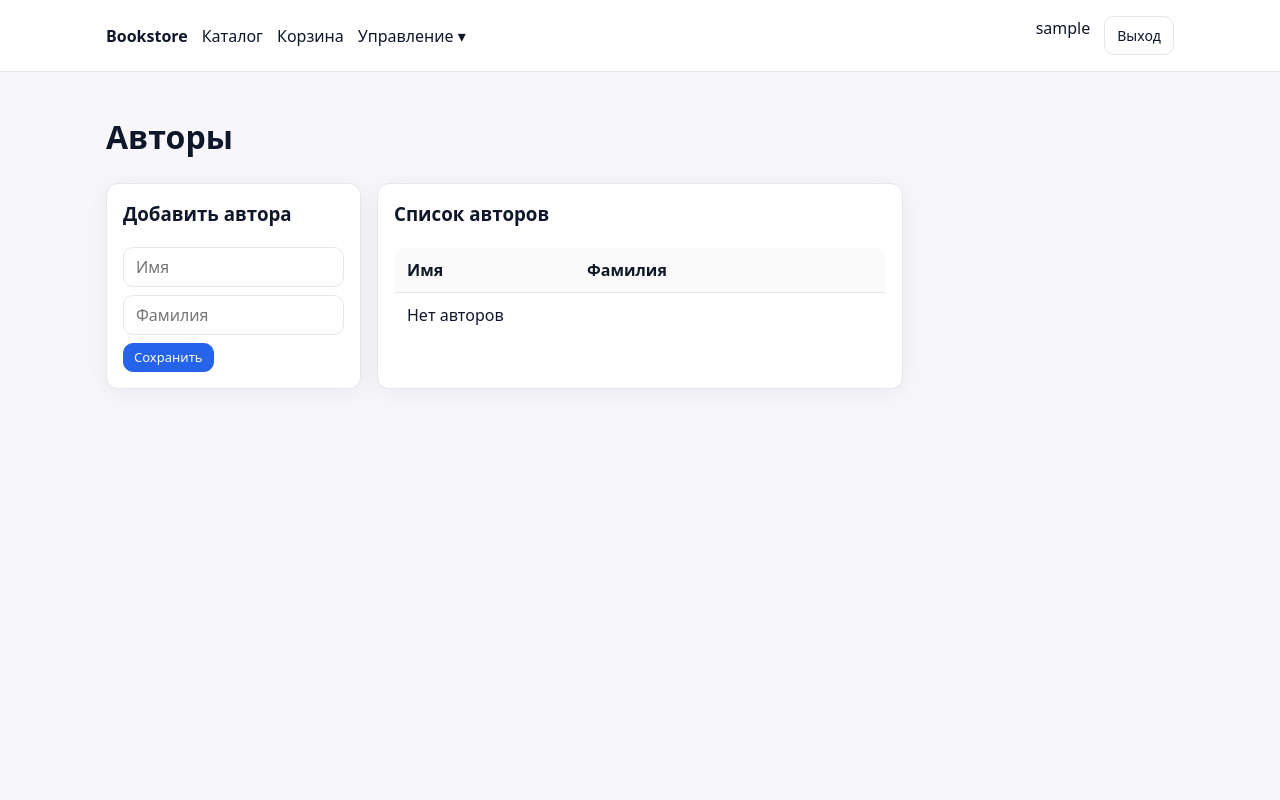
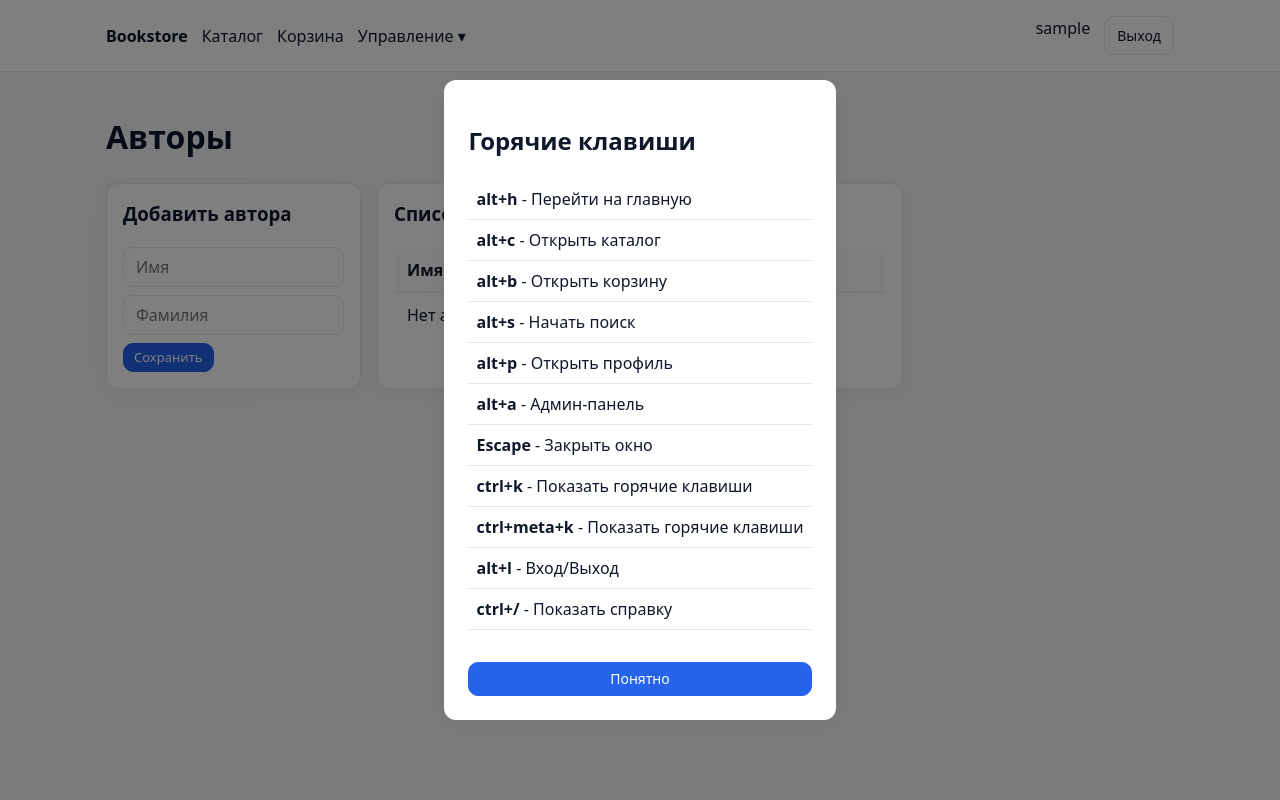
Before and after one commit to BeshkekTOP/BookShop, a Django app: page /admin/authors/ in a window 1280 px wide. Run offline with Django 4.2, Linux system fonts and the light colour scheme; the visitor is signed in with stand-in values (Sample User, id 1); data that the repository does not hold is empty.

Commit message:
hotkey_change

```diff
--- /dev/null
+++ b/static/keyboard.js
@@ -0,0 +1,193 @@
+// Система горячих клавиш для книжного магазина
+// Реализует 8+ горячих клавиш для частых операций
+
+const KeyboardShortcuts = {
+    shortcuts: [],
+
+    // Регистрация сочетания клавиш
+    register(keyCombo, callback, description) {
+        this.shortcuts.push({
+            combo: keyCombo,
+            callback: callback,
+            description: description
+        });
+    },
+
+    // Инициализация системы
+    init() {
+        document.addEventListener('keydown', (e) => {
+            // Проверяем, не вводит ли пользователь текст
+            const target = e.target;
+            if (target.tagName === 'INPUT' || target.tagName === 'TEXTAREA' || target.isContentEditable) {
+                return;
+            }
+
+            // Формируем комбинацию клавиш
+            let combo = '';
+            if (e.ctrlKey || e.metaKey) combo += 'ctrl+';
+            if (e.altKey) combo += 'alt+';
+            if (e.shiftKey) combo += 'shift+';
+            combo += e.key.toLowerCase();
+
+            // Поиск соответствующей команды
+            const shortcut = this.shortcuts.find(s => s.combo === combo);
+            if (shortcut) {
+                e.preventDefault();
+                shortcut.callback(e);
+                this.showNotification(`Выполнено: ${shortcut.description}`);
+            }
+        });
+
+        // Показываем подсказку при первом запуске
+        this.showHelp();
+    },
+
+    // Показ уведомления
+    showNotification(message) {
+        const notification = document.createElement('div');
+        notification.className = 'keyboard-notification';
+        notification.textContent = message;
+        notification.style.cssText = `
+            position: fixed;
+            top: 20px;
+            right: 20px;
+            background: var(--primary);
+            color: white;
+            padding: 12px 20px;
+            border-radius: 8px;
+            box-shadow: var(--shadow);
+            z-index: 10000;
+            animation: slideIn 0.3s ease;
+        `;
+
+        document.body.appendChild(notification);
+
+        setTimeout(() => {
+            notification.style.animation = 'slideOut 0.3s ease';
+            setTimeout(() => notification.remove(), 300);
+        }, 2000);
+    },
+
+    // Показ справки по горячим клавишам
+    showHelp() {
+        if (sessionStorage.getItem('keyboard_help_shown') === 'true') return;
+
+        const helpModal = document.createElement('div');
+        helpModal.id = 'keyboard-help';
+        helpModal.style.cssText = `
+            position: fixed;
+            top: 0;
+            left: 0;
+            right: 0;
+            bottom: 0;
+            background: rgba(0,0,0,0.5);
+            display: flex;
+            align-items: center;
+            justify-content: center;
+            z-index: 10001;
+        `;
+
+        const helpContent = document.createElement('div');
+        helpContent.style.cssText = `
+            background: white;
+            padding: 24px;
+            border-radius: 12px;
+            max-width: 500px;
+            box-shadow: var(--shadow);
+        `;
+
+        let html = '<h2>Горячие клавиши</h2><ul style="list-style:none;padding:0">';
+        this.shortcuts.forEach(s => {
+            html += `<li style="padding:8px;border-bottom:1px solid var(--border)">
+                <strong>${s.combo}</strong> - ${s.description}
+            </li>`;
+        });
+        html += '</ul>';
+        html += '<button onclick="this.closest(\'#keyboard-help\').remove()" class="btn" style="margin-top:16px;width:100%">Понятно</button>';
+
+        helpContent.innerHTML = html;
+        helpModal.appendChild(helpContent);
+        document.body.appendChild(helpModal);
+
+        sessionStorage.setItem('keyboard_help_shown', 'true');
+    }
+};
+
+// Регистрация горячих клавиш
+document.addEventListener('DOMContentLoaded', () => {
+    // 1. Alt+H - Главная страница
+    KeyboardShortcuts.register('alt+h', () => {
+        window.location.href = '/';
+    }, 'Перейти на главную');
+
+    // 2. Alt+C - Каталог
+    KeyboardShortcuts.register('alt+c', () => {
+        window.location.href = '/catalog/';
+    }, 'Открыть каталог');
+
+    // 3. Alt+B - Корзина
+    KeyboardShortcuts.register('alt+b', () => {
+        window.location.href = '/cart/';
+    }, 'Открыть корзину');
+
+    // 4. Alt+S - Поиск (фокус на поле поиска)
+    KeyboardShortcuts.register('alt+s', () => {
+        const searchInput = document.querySelector('input[type="search"], input[type="text"]');
+        if (searchInput) searchInput.focus();
+    }, 'Начать поиск');
+
+    // 5. Alt+P - Профиль
+    KeyboardShortcuts.register('alt+p', () => {
+        window.location.href = '/profile/';
+    }, 'Открыть профиль');
+
+    // 6. Alt+A - Админка (если есть права)
+    KeyboardShortcuts.register('alt+a', () => {
+        if (document.body.dataset.isStaff === 'true') {
+            window.location.href = '/admin/';
+        }
+    }, 'Админ-панель');
+
+    // 7. Escape - Закрыть модальные окна
+    KeyboardShortcuts.register('Escape', () => {
+        const modals = document.querySelectorAll('.modal, #keyboard-help');
+        modals.forEach(modal => modal.remove());
+    }, 'Закрыть окно');
+
+    // 8. Ctrl+K или Cmd+K - Показать подсказки
+    KeyboardShortcuts.register('ctrl+k', () => {
+        KeyboardShortcuts.showHelp();
+    }, 'Показать горячие клавиши');
+
+    KeyboardShortcuts.register('ctrl+meta+k', () => {
+        KeyboardShortcuts.showHelp();
+    }, 'Показать горячие клавиши');
+
+    // 9. Alt+L - Вход/Выход
+    KeyboardShortcuts.register('alt+l', () => {
+        const isAuth = document.body.dataset.isAuthenticated === 'true';
+        window.location.href = isAuth ? '/logout/' : '/login/';
+    }, 'Вход/Выход');
+
+    // 10. Ctrl+/ - Показать подсказки (дублирующая команда)
+    KeyboardShortcuts.register('ctrl+/', () => {
+        KeyboardShortcuts.showHelp();
+    }, 'Показать справку');
+
+    // Инициализация
+    KeyboardShortcuts.init();
+});
+
+// Добавляем CSS для анимаций
+const style = document.createElement('style');
+style.textContent = `
+    @keyframes slideIn {
+        from { transform: translateX(100%); opacity: 0; }
+        to { transform: translateX(0); opacity: 1; }
+    }
+    @keyframes slideOut {
+        from { transform: translateX(0); opacity: 1; }
+        to { transform: translateX(100%); opacity: 0; }
+    }
+`;
+document.head.appendChild(style);
--- a/static/styles.css
+++ b/static/styles.css
@@ -1,4 +1,4 @@
-/* Light modern UI */
+/* Light modern UI with responsive design */
 :root{
 	--bg:#f7f7fb;--card:#ffffff;--text:#0f172a;--muted:#64748b;--primary:#2563eb;--border:#e5e7eb;
 	--radius:12px;--shadow:0 4px 24px rgba(15,23,42,.06);
@@ -6,7 +6,30 @@
 *{box-sizing:border-box}
 html,body{height:100%}
 body.light{background:var(--bg);color:var(--text);font:16px/1.5 system-ui,-apple-system,Segoe UI,Roboto,Ubuntu,Cantarell,Noto Sans,sans-serif}
+
+/* Responsive container - брейкпоинты */
 .container{max-width:1100px;margin:0 auto;padding:16px}
+
+/* Мобильные устройства (до 640px) */
+@media (max-width: 640px) {
+	.container{padding:12px;max-width:100%}
+	.nav{flex-direction:column;gap:8px}
+	.nav ul{flex-direction:column;gap:4px}
+	.grid{grid-template-columns:1fr;gap:12px}
+	.card{padding:12px}
+}
+
+/* Планшеты (641px - 1024px) */
+@media (min-width: 641px) and (max-width: 1024px) {
+	.container{max-width:900px;padding:14px}
+	.grid{grid-template-columns:repeat(auto-fill,minmax(200px,1fr));gap:14px}
+}
+
+/* Десктопы (1025px+) */
+@media (min-width: 1025px) {
+	.container{max-width:1100px;padding:16px}
+	.grid{grid-template-columns:repeat(auto-fill,minmax(240px,1fr));gap:16px}
+}
 .header{background:#ffffff;border-bottom:1px solid var(--border)}
 .nav{display:flex;justify-content:space-between;align-items:center}
 .nav ul{display:flex;gap:14px;margin:0;padding:0;list-style:none}
--- a/templates/web/base.html
+++ b/templates/web/base.html
@@ -8,7 +8,9 @@
 	<link rel="stylesheet" href="https://cdn.jsdelivr.net/npm/modern-normalize/modern-normalize.css">
 	<link rel="stylesheet" href="{% static 'styles.css' %}">
 </head>
-<body class="light">
+<body class="light"
+	  data-is-authenticated="{% if request.user.is_authenticated %}true{% else %}false{% endif %}"
+	  data-is-staff="{% if request.user.is_staff %}true{% else %}false{% endif %}">
 	<header class="header">
 		<div class="nav container">
 			<ul class="nav-left">
@@ -43,5 +45,6 @@
 		{% endfor %}
 		{% block content %}{% endblock %}
 	</main>
+	<script src="{% static 'keyboard.js' %}"></script>
 </body>
 </html>
```
